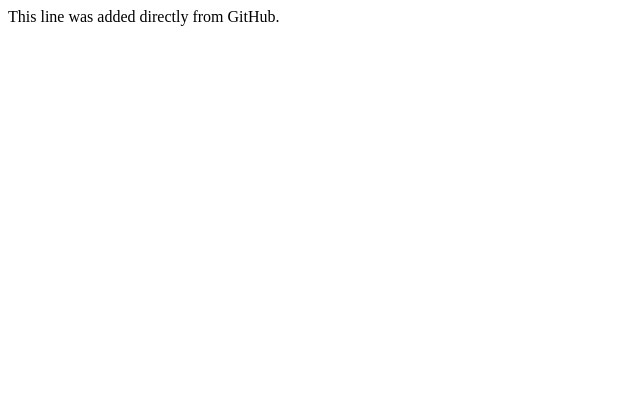
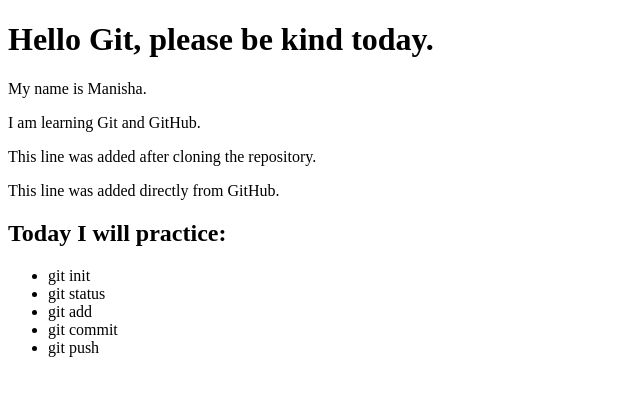
Before and after one commit to 2024A1R002/git-github-assignment, a plain HTML site: page index.html in a window 1280 px wide. Shown: the whole page, without its empty margins (0-640 px from the left). Drawn offline with Linux system fonts and the light colour scheme.

Commit message:
Update index.html

```diff
--- a/index.html
+++ b/index.html
@@ -1 +1,25 @@
-<p>This line was added directly from GitHub.</p>
+<!DOCTYPE html>
+<html lang="en">
+<head>
+    <meta charset="UTF-8">
+    <meta name="viewport" content="width=device-width, initial-scale=1.0">
+    <title>Document</title>
+</head>
+
+<body>
+    <h1>Hello Git, please be kind today.</h1>
+    <p>My name is Manisha.</p>
+    <p>I am learning Git and GitHub.</p>
+    <p>This line was added after cloning the repository.</p>
+    <p>This line was added directly from GitHub.</p>
+
+    <h2>Today I will practice:</h2>
+    <ul>
+        <li>git init</li>
+        <li>git status</li>
+        <li>git add</li>
+        <li>git commit</li>
+        <li>git push</li>
+    </ul>
+</body>
+</html>
```
